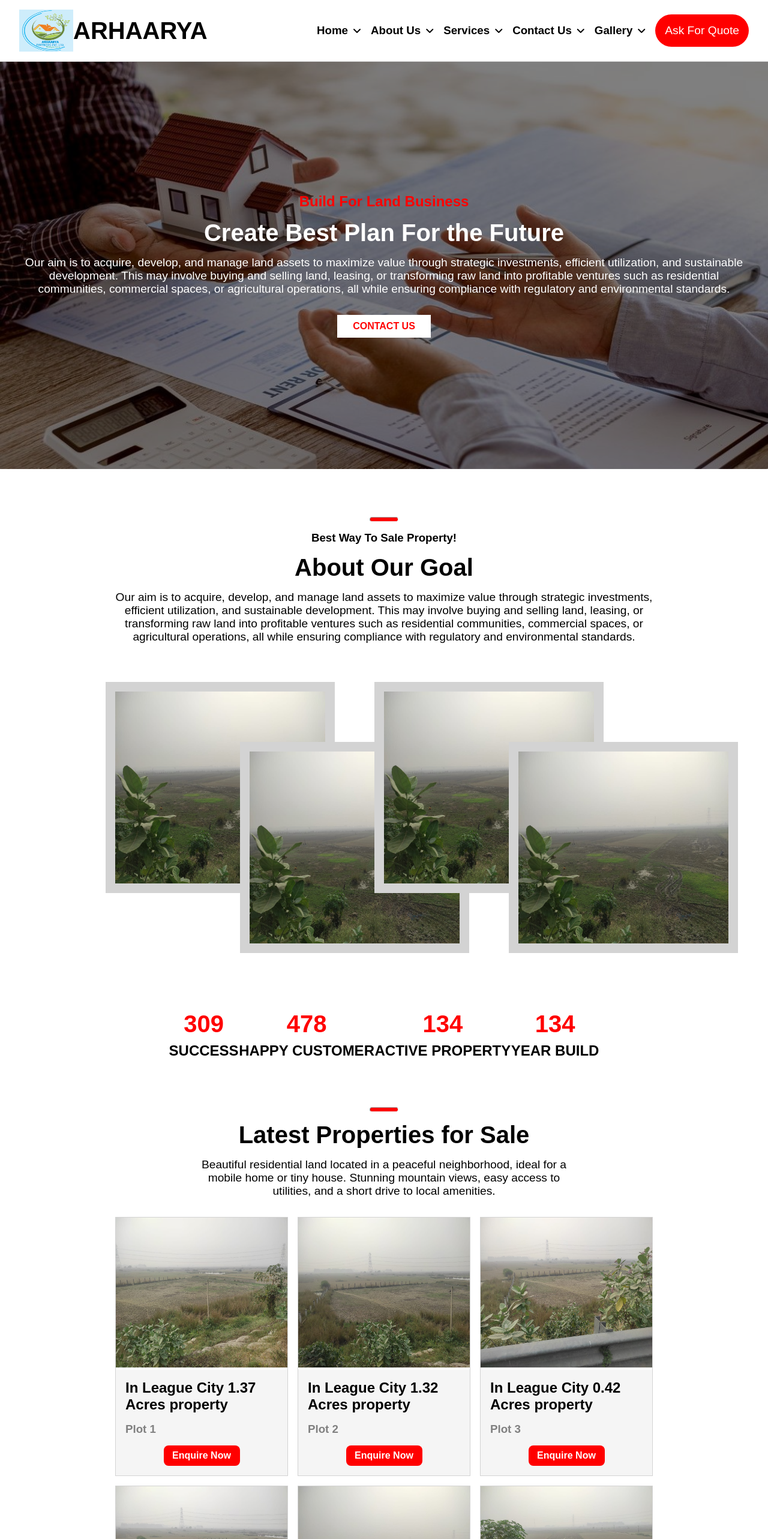
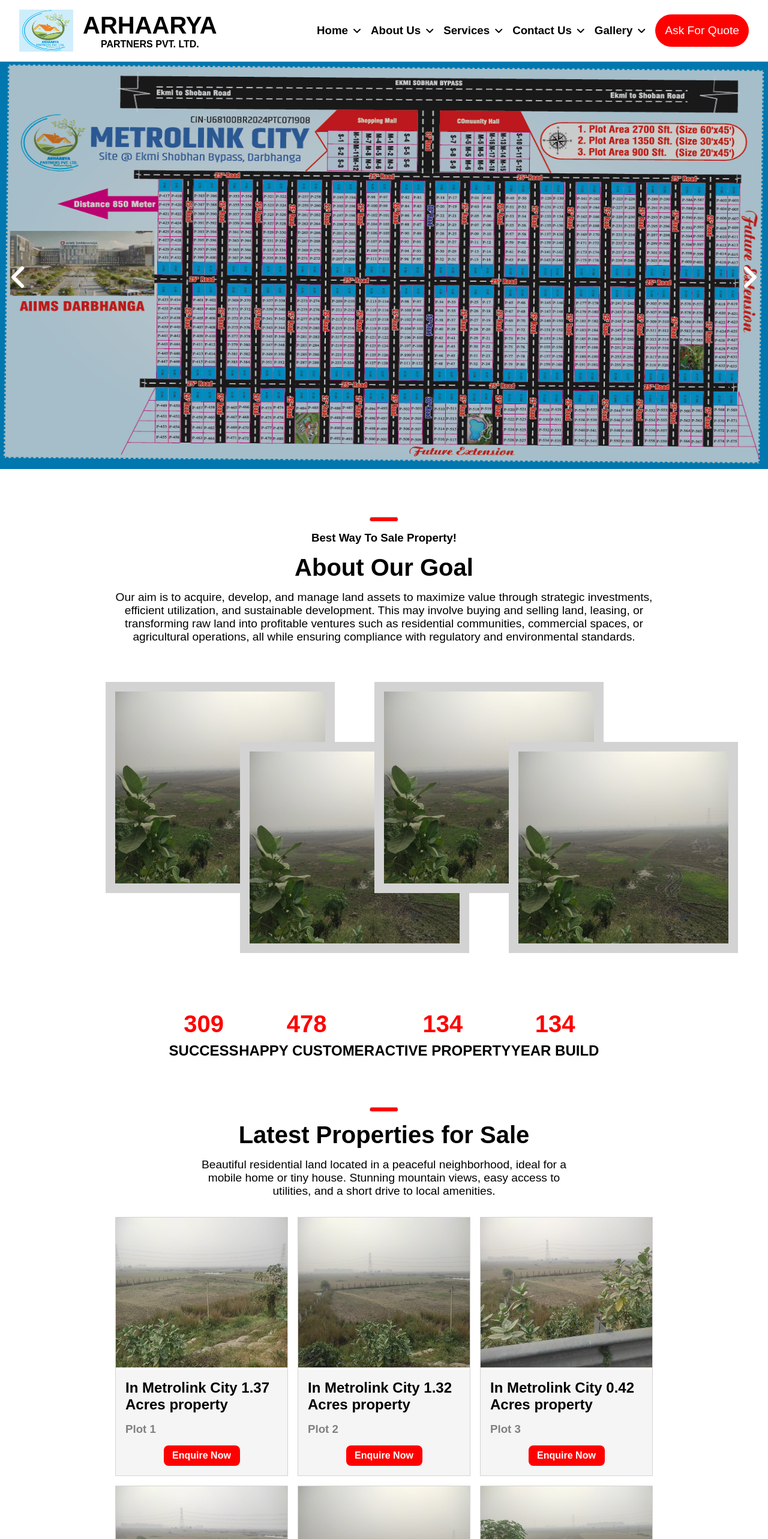
Before and after one commit to anis1m/Arhaarya, a React (Vite) app: page / in a window 1280 px wide. Shown: the top 2566 px of the page at 60% size. Built offline with nearby package versions, Linux system fonts and the light colour scheme.

Commit message:
Arhaarya

```diff
--- a/src/css_files/AboutUs.css
+++ b/src/css_files/AboutUs.css
@@ -4,6 +4,14 @@
   display: flex;
   flex-direction: column;
   gap: 1rem;
+}
+
+.about-us hr {
+  width: 3rem;
+  height: 0.5rem;
+  border-radius: 0.5rem;
+  background-color: red;
+  margin: 0 auto;
 }
 
 .about-us h1 {
--- a/src/css_files/homepage/Footer.css
+++ b/src/css_files/homepage/Footer.css
@@ -29,8 +29,15 @@
   width: 120px;
 }
 
-.footer div aside h1 {
+.footer div aside figure h1 {
   font-size: 2.5rem;
+}
+
+.footer div aside figure mark {
+  background-color: transparent;
+  display: flex;
+  flex-direction: column;
+  gap: 0.5rem;
 }
 
 .footer div aside hr {
--- a/src/css_files/homepage/Gallery.css
+++ b/src/css_files/homepage/Gallery.css
@@ -26,8 +26,9 @@
   position: relative;
 }
 
-.gallery img {
+.gallery aside img {
   width: 100%;
+  z-index: 1;
 }
 
 @media (max-width: 480px) {
--- a/src/css_files/homepage/Hero.css
+++ b/src/css_files/homepage/Hero.css
@@ -2,6 +2,38 @@
   width: 100%;
   height: 85vh;
   position: relative;
+}
+
+#previous-hero-image {
+  position: absolute;
+  top: 40vh;
+  left: 0;
+  background-color: transparent;
+  border: 0;
+  padding: 1rem;
+  cursor: pointer;
+  z-index: 4;
+}
+
+#previous-hero-image i {
+  font-size: 3rem;
+  color: white;
+}
+
+#next-hero-image {
+  position: absolute;
+  top: 40vh;
+  right: 0;
+  background-color: transparent;
+  border: 0;
+  padding: 1rem;
+  cursor: pointer;
+  z-index: 4;
+}
+
+#next-hero-image i {
+  font-size: 3rem;
+  color: white;
 }
 
 .hero::before {
@@ -11,7 +43,7 @@
   position: absolute;
   top: 0;
   left: 0;
-  background-color: rgba(0, 0, 0, 0.5);
+  background-color: rgba(0, 0, 0, 0.2);
   z-index: 2;
 }
 
--- a/src/css_files/homepage/Navbar.css
+++ b/src/css_files/homepage/Navbar.css
@@ -19,6 +19,7 @@
 .navbar figure {
   display: flex;
   align-items: center;
+  gap: 1rem;
   cursor: pointer;
 }
 
@@ -27,7 +28,12 @@
   height: 70px;
   mix-blend-mode: multiply;
 }
-.navbar h1 {
+
+.navbar figure mark {
+  background-color: transparent;
+  text-align: center;
+}
+.navbar figure mark h1 {
   font-size: 2.5rem;
   font-size: 1000;
 }
--- a/src/javascript_files/AboutUs.jsx
+++ b/src/javascript_files/AboutUs.jsx
@@ -10,6 +10,7 @@
   return (
     <>
       <section className="about-us" ref={aboutusheight}>
+        <hr />
         <h1>About Us</h1>
         <p>
           At Arhaarya, we're dedicated to transforming the way people invest in
--- a/src/javascript_files/Homepage.jsx
+++ b/src/javascript_files/Homepage.jsx
@@ -68,37 +68,37 @@
           <Cards
             isclose={isclose}
             land={land1}
-            title={"In League City 1.37 Acres property"}
+            title={"In Metrolink City 1.37 Acres property"}
             location={"Plot 1"}
           />
           <Cards
             isclose={isclose}
             land={land2}
-            title={"In League City 1.32 Acres property"}
+            title={"In Metrolink City 1.32 Acres property"}
             location={"Plot 2"}
           />
           <Cards
             isclose={isclose}
             land={land3}
-            title={"In League City 0.42 Acres property"}
+            title={"In Metrolink City 0.42 Acres property"}
             location={"Plot 3"}
           />
           <Cards
             isclose={isclose}
             land={land4}
-            title={"In Oak Harbor 0.52 Acre property"}
+            title={"In Metrolink City 0.52 Acre property"}
             location={"Plot 4"}
           />
           <Cards
             isclose={isclose}
             land={land5}
-            title={"In Oak Harbor 0.56 Acre property"}
+            title={"In Metrolink City 0.56 Acre property"}
             location={"Plot 5"}
           />
           <Cards
             isclose={isclose}
             land={land6}
-            title={"In Oak Harbor 0.57 Acre property"}
+            title={"In Metrolink City 0.57 Acre property"}
             location={"Plot 6"}
           />
         </div>
--- a/src/javascript_files/homepage/Footer.jsx
+++ b/src/javascript_files/homepage/Footer.jsx
@@ -17,7 +17,10 @@
             <hr />
             <figure>
               <img src="/Image 661.png" />
-              <h1>ARHAARYA</h1>
+              <mark>
+                <h1>ARHAARYA</h1>
+                <h4>PARTNETS PVT. LTD.</h4>
+              </mark>
             </figure>
             <p>Saidnagar, near viskarma mandir , Darbhanga.</p>
             <mark>
@@ -27,6 +30,10 @@
             <mark>
               <i class="fa-solid fa-envelope"></i>
               support@example.com
+            </mark>
+            <mark>
+              <i class="fa-solid fa-city"></i>
+              GSTN:
             </mark>
             <mark>
               <i class="fa-brands fa-facebook"></i>
@@ -53,15 +60,15 @@
             <h2>Hot Property</h2>
             <hr />
             <blockquote>
-              <h4>In League City 1.37 Acres Property</h4>
+              <h4>In Metrolink City 1.37 Acres Property</h4>
               <p>By Arhaarya | August 17, 2024</p>
             </blockquote>
             <blockquote>
-              <h4>In League City 1.32 Acres Property</h4>
+              <h4>In Metrolink City 1.32 Acres Property</h4>
               <p>By Arhaarya | August 19, 2024</p>
             </blockquote>
             <blockquote>
-              <h4>In League City 0.42 Acres Property</h4>
+              <h4>In Metrolink City 0.42 Acres Property</h4>
               <p>By Arhaarya | August 20, 2024</p>
             </blockquote>
           </aside>
--- a/src/javascript_files/homepage/Gallery.jsx
+++ b/src/javascript_files/homepage/Gallery.jsx
@@ -2,6 +2,7 @@
 import "../../css_files/homepage/Gallery.css";
 import i1 from "../../assets/Image 662.png";
 import i2 from "../../assets/Image 663.png";
+import i3 from "../../assets/Image 678.png";
 
 function Gallery({ gheight }) {
   const showimage = useRef([]);
@@ -23,9 +24,11 @@
             showimage.current[0].style.width = "100%";
             showimage.current[0].style.bottom = "5rem";
             showimage.current[0].style.left = 0;
+            showimage.current[0].style.zIndex = 5;
           }}
           onMouseLeave={() => {
             showimage.current[0].style.position = "unset";
+            showimage.current[0].style.zIndex = 1;
           }}
         />
         <img
@@ -36,9 +39,26 @@
             showimage.current[1].style.width = "100%";
             showimage.current[1].style.bottom = "5rem";
             showimage.current[1].style.left = 0;
+            showimage.current[1].style.zIndex = 5;
           }}
           onMouseLeave={() => {
             showimage.current[1].style.position = "unset";
+            showimage.current[1].style.zIndex = 1;
+          }}
+        />
+        <img
+          src={i3}
+          ref={(el) => (showimage.current[2] = el)}
+          onMouseEnter={() => {
+            showimage.current[2].style.position = "absolute";
+            showimage.current[2].style.width = "100%";
+            showimage.current[2].style.bottom = "5rem";
+            showimage.current[2].style.left = 0;
+            showimage.current[2].style.zIndex = 5;
+          }}
+          onMouseLeave={() => {
+            showimage.current[2].style.position = "unset";
+            showimage.current[2].style.zIndex = 1;
           }}
         />
       </aside>
--- a/src/javascript_files/homepage/Hero.jsx
+++ b/src/javascript_files/homepage/Hero.jsx
@@ -1,10 +1,38 @@
-import React from "react";
+import React, { useEffect, useState } from "react";
 import "../../css_files/homepage/Hero.css";
+import i1 from "../../assets/Image 662.png";
+import i2 from "../../assets/Image 663.png";
 
 function Hero() {
+  const arr = ["/hero_image_1.jpg", i1, i2];
+  const [imageindex, setimageindex] = useState(0);
+
+  function nextimage() {
+    if (imageindex < arr.length - 1) {
+      setimageindex(imageindex + 1);
+    } else {
+      setimageindex(0);
+    }
+  }
+
+  function previousimage() {
+    if (imageindex > 0) {
+      setimageindex(imageindex - 1);
+    } else {
+      setimageindex(arr.length - 1);
+    }
+  }
+
+  useEffect(() => {
+    const intervalId = setInterval(nextimage, 5000);
+
+    return () => clearInterval(intervalId);
+  }, [imageindex]);
+
   return (
     <div className="hero">
-      <img src="/hero_image_1.jpg" />
+      <img src={arr[imageindex]} />
+      {imageindex === 0 && (
         <aside>
           <h2 style={{ color: "red" }}>Build For Land Business</h2>
           <h1>Create Best Plan For the Future</h1>
@@ -30,6 +58,13 @@
             </button>
           </blockquote>
         </aside>
+      )}
+      <button id="previous-hero-image" onClick={previousimage}>
+        <i class="fa-solid fa-angle-left"></i>
+      </button>
+      <button id="next-hero-image" onClick={nextimage}>
+        <i class="fa-solid fa-angle-right"></i>
+      </button>
     </div>
   );
 }
--- a/src/javascript_files/homepage/Navbar.jsx
+++ b/src/javascript_files/homepage/Navbar.jsx
@@ -19,7 +19,10 @@
           }}
         >
           <img src="/Image 661.png" />
-          <h1>ARHAARYA</h1>
+          <mark>
+            <h1>ARHAARYA</h1>
+            <h4>PARTNERS PVT. LTD.</h4>
+          </mark>
         </figure>
 
         <blockquote ref={show}>
```
Also changed, not shown: src/assets/Image 678.png (added). Lines whose indentation alone changed are shown as unchanged.
